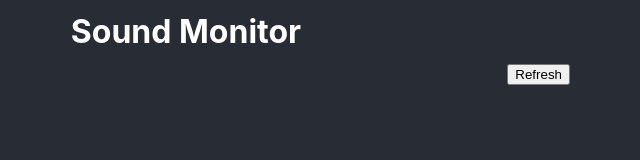
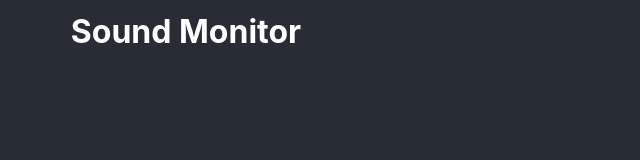
Before and after one commit to salmoncode/sound-monitor, a React (Create React App) app: page / in a window 1280 px wide. Shown: the top 160 px of the page, without its empty margins (454-1094 px from the left). Built offline with nearby package versions, Linux system fonts and the light colour scheme.

Commit message:
Remove refreash button

```diff
--- a/src/App.tsx
+++ b/src/App.tsx
@@ -24,9 +24,6 @@ class App extends React.Component<PropsInterface, StateInterface> {
           <h1>Sound Monitor</h1>
         </header>
         <main>
-          <section className='refresh-button'>
-            <button onClick={() => {this._refreshDevices()}}>Refresh</button>
-          </section>
           <section>
             {
               this.state.devices.map(device =>
@@ -45,7 +42,6 @@ class App extends React.Component<PropsInterface, StateInterface> {
   }
 
   private async _refreshDevices() {
-    console.log('refresh');
     const devices: InputDeviceInfo[] = (await navigator.mediaDevices.enumerateDevices())
       .filter(device => device.kind === 'audioinput' && device.deviceId !== 'default') as InputDeviceInfo[];
     this.setState({ devices });
```
